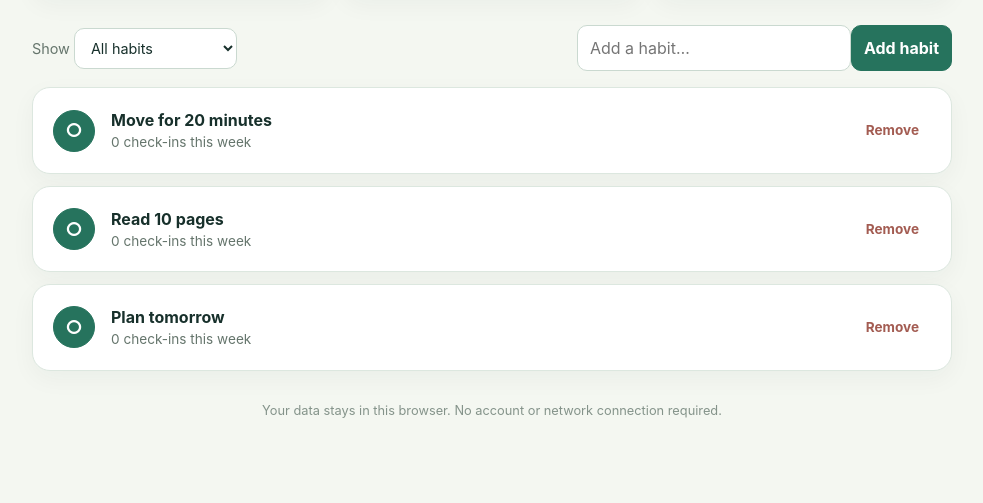
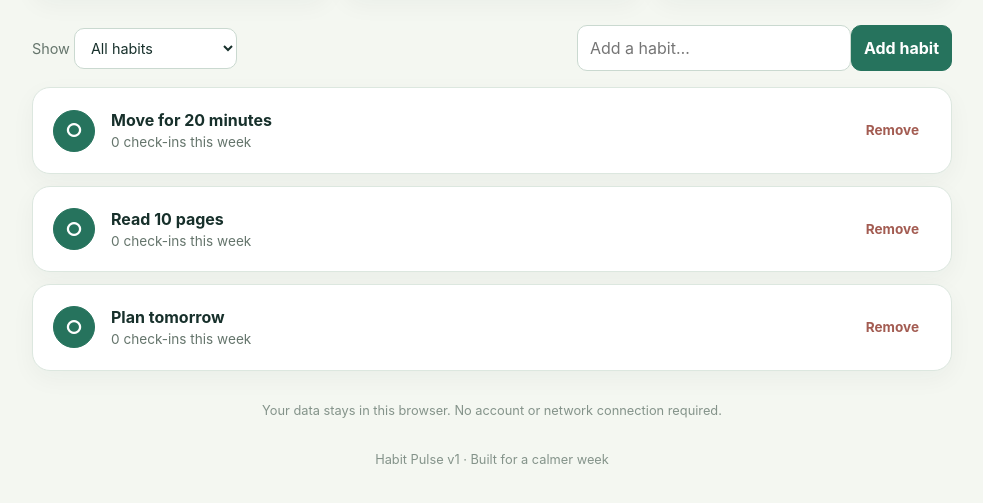
Before and after one commit to chocoHacks33/habit-pulse-dashboard, a plain HTML site: page habit-pulse-dashboard/index.html in a window 1280 px wide. Shown: the part 355-858 px from the top of the page, without its empty margins (148-1131 px from the left). Before the commit the page ends 836 px from the top, so only its background shows below. Drawn offline with Linux system fonts and the light colour scheme.

Commit message:
Add dashboard version footer

```diff
--- a/habit-pulse-dashboard/index.html
+++ b/habit-pulse-dashboard/index.html
@@ -23,6 +23,7 @@
     </section>
     <section id="habitList" class="habit-list" aria-live="polite"></section>
     <p class="privacy">Your data stays in this browser. No account or network connection required.</p>
+    <footer class="privacy">Habit Pulse v1 · Built for a calmer week</footer>
   </main>
   <script src="app.js"></script>
 </body>
```
